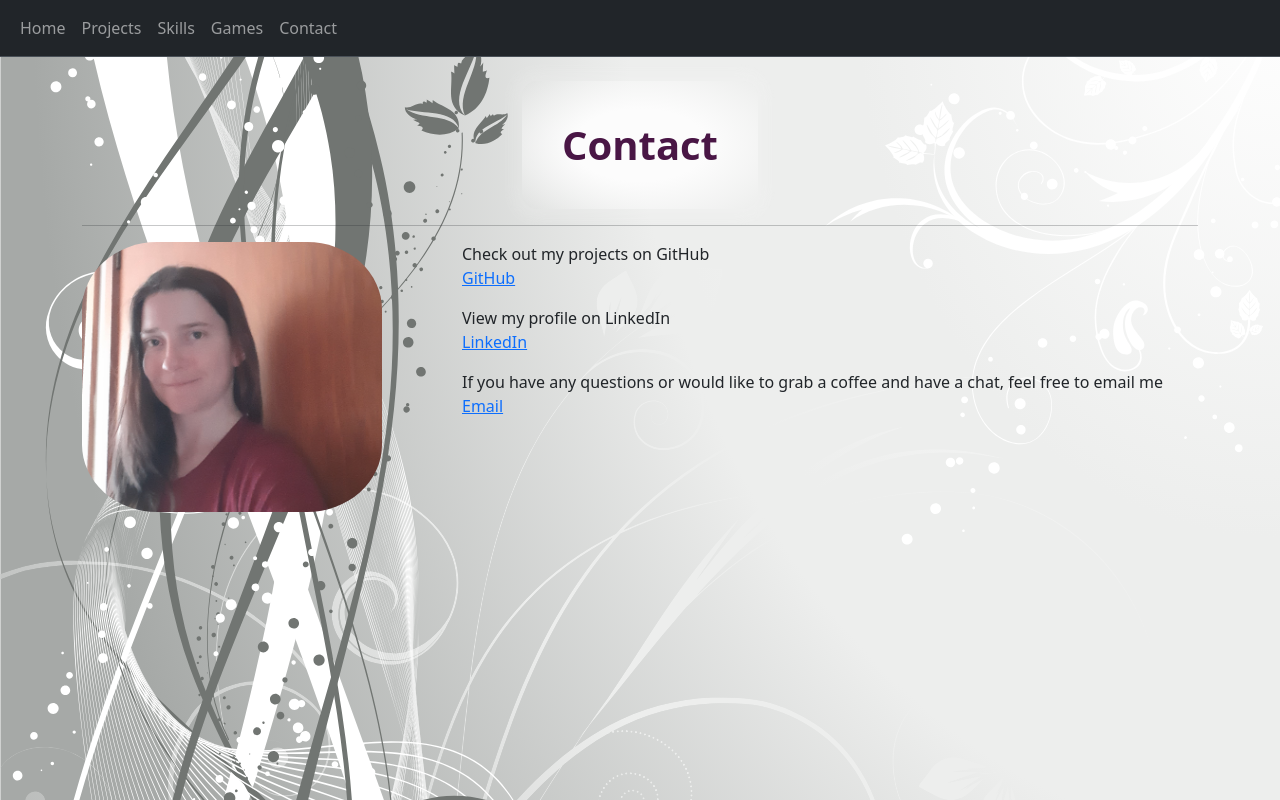
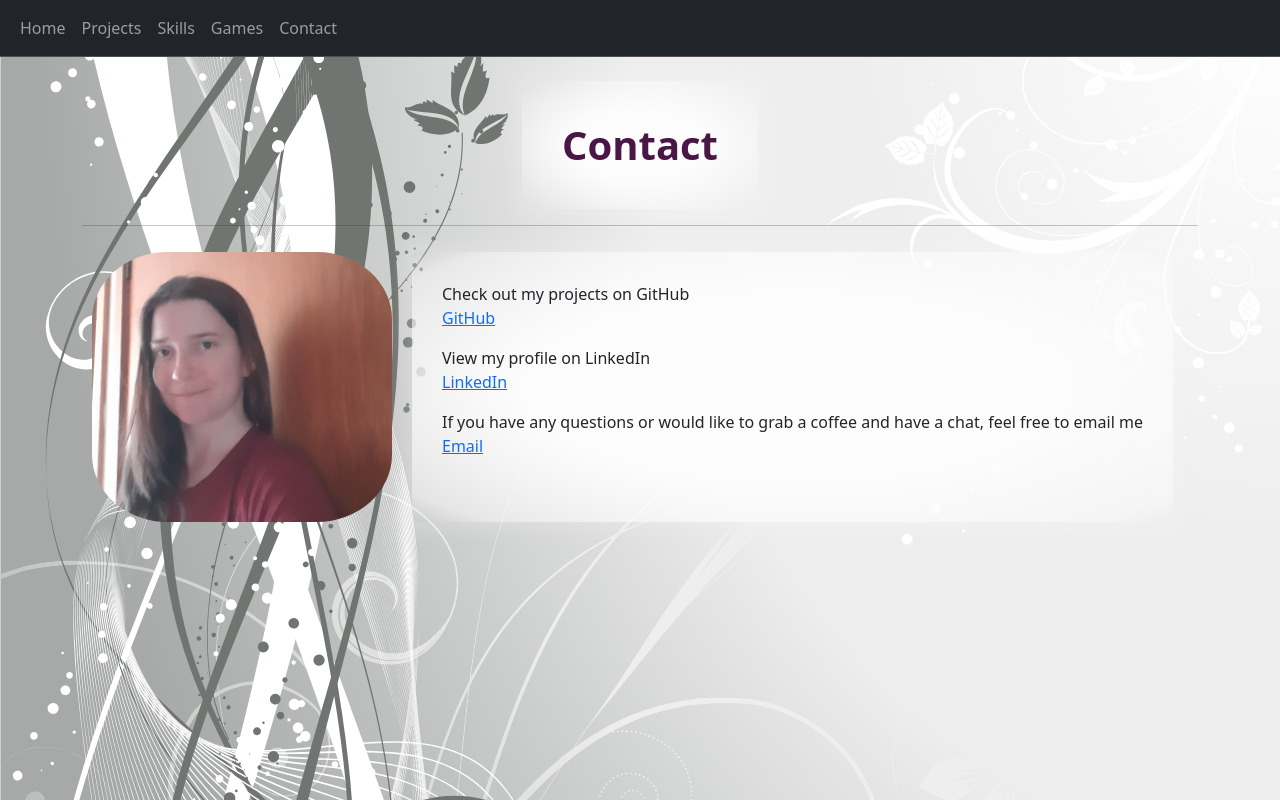
Before and after one commit to MegKM/Portfolio, a React (Vite) app: page /contact in a window 1280 px wide. Built offline with nearby package versions, Linux system fonts and the light colour scheme.

Commit message:
adjusted contact page

```diff
--- a/src/components/contact/Contact.jsx
+++ b/src/components/contact/Contact.jsx
@@ -1,3 +1,5 @@
+import './contact.css'
+
 function Contact(){
     return (
         <div id="contact" className="container pt-4">
@@ -5,11 +7,11 @@ function Contact(){
                 <h1>Contact</h1>
             </div>
             <hr></hr>
-            <div className="row">
-                <div className="col-4">
-                    <img src="/megan.png"  style={{width: '300px', borderRadius: '25%'}}></img>
+            <div id="contact-container">
+                <div>
+                    <img src="/megan.png" id="profile-picture"></img>
                 </div>
-                <div className="col">
+                <div id="info-text">
                     <p>Check out my projects on GitHub<br/ >
                     <a href="https://github.com/MegKM" target="_blank">GitHub</a><br/ ></p>
 
--- /dev/null
+++ b/src/components/contact/contact.css
@@ -0,0 +1,22 @@
+#contact-container {
+    display: flex;
+    flex-wrap: wrap;
+}
+
+#profile-picture {
+    width: 300px;
+    border-radius: 25%;
+    margin: 10px;
+}
+
+#info-text {
+    background:
+    radial-gradient(ellipse,
+        rgba(252, 252, 252, 1) 50%,
+        rgba(252, 252, 252, 0.5) 90%,
+        rgba(252, 252, 252, 0) 100%);
+    border-radius: 5px;
+    box-shadow: 0 0 15px 10px rgba(252, 252, 252, 0.2);
+    margin: 10px;
+    padding: 30px;
+}
--- a/src/components/gameCard/GameCard.jsx
+++ b/src/components/gameCard/GameCard.jsx
@@ -6,8 +6,7 @@ function GameCard({game}){
 
     return(
         <>
-            <div className="card game-card p-5 m-2"  style={{
-                backgroundColor: '#d1d1ee'}}>
+            <div className="card game-card p-5 m-2">
                 { gameExists ? (
                 <div className="card-body">
                     <h3 className="card-title">{game.name}</h3>
--- a/src/components/games/games.css
+++ b/src/components/games/games.css
@@ -25,6 +25,10 @@
     }
 }
 
+.game-card {
+    background-color: rgb(231, 222, 229);
+}
+
 .game-links {
     color: black;
     text-decoration: none;
--- a/src/components/projects/projects.css
+++ b/src/components/projects/projects.css
@@ -45,8 +45,6 @@
     }
 
 }
-
-
 
 .card-img-top {
     height: 175px;
```
